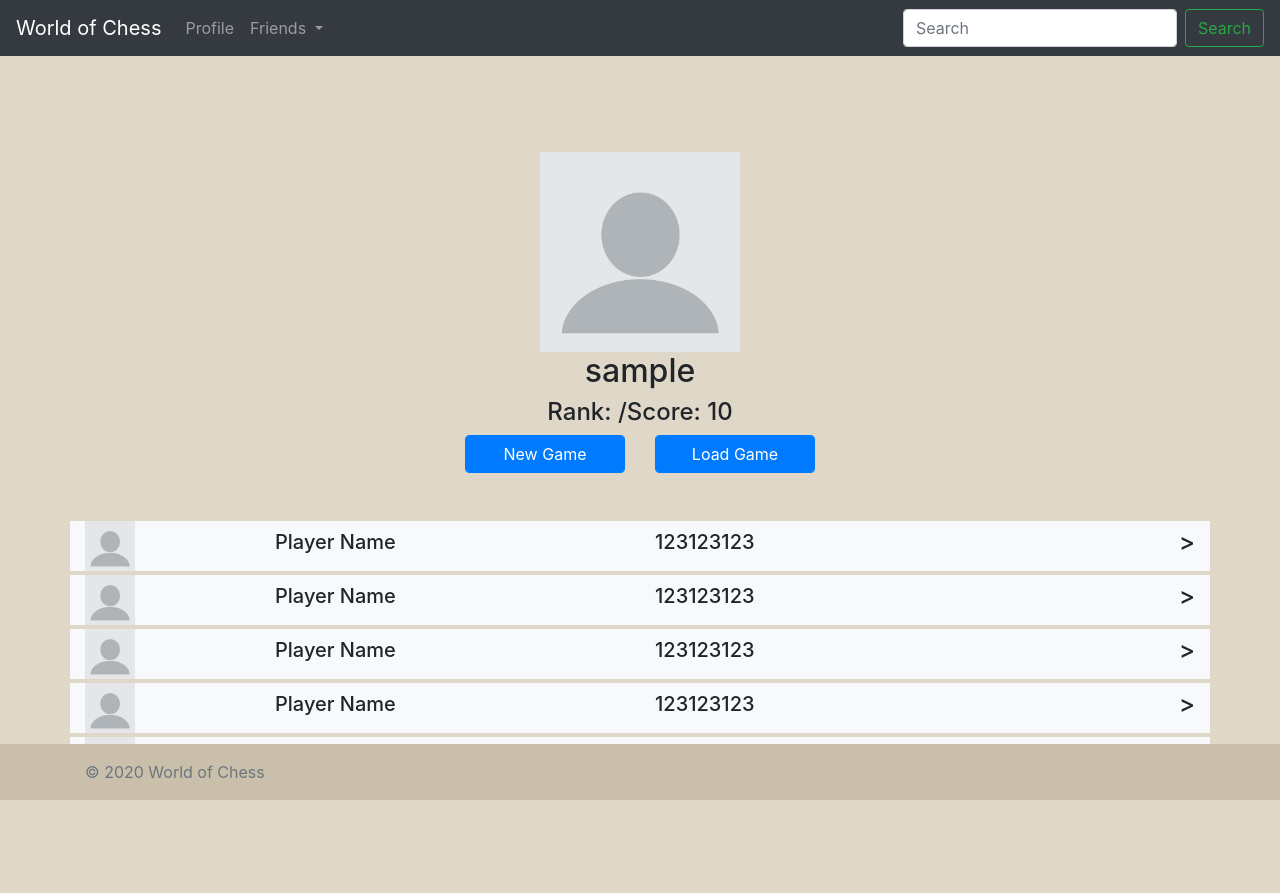
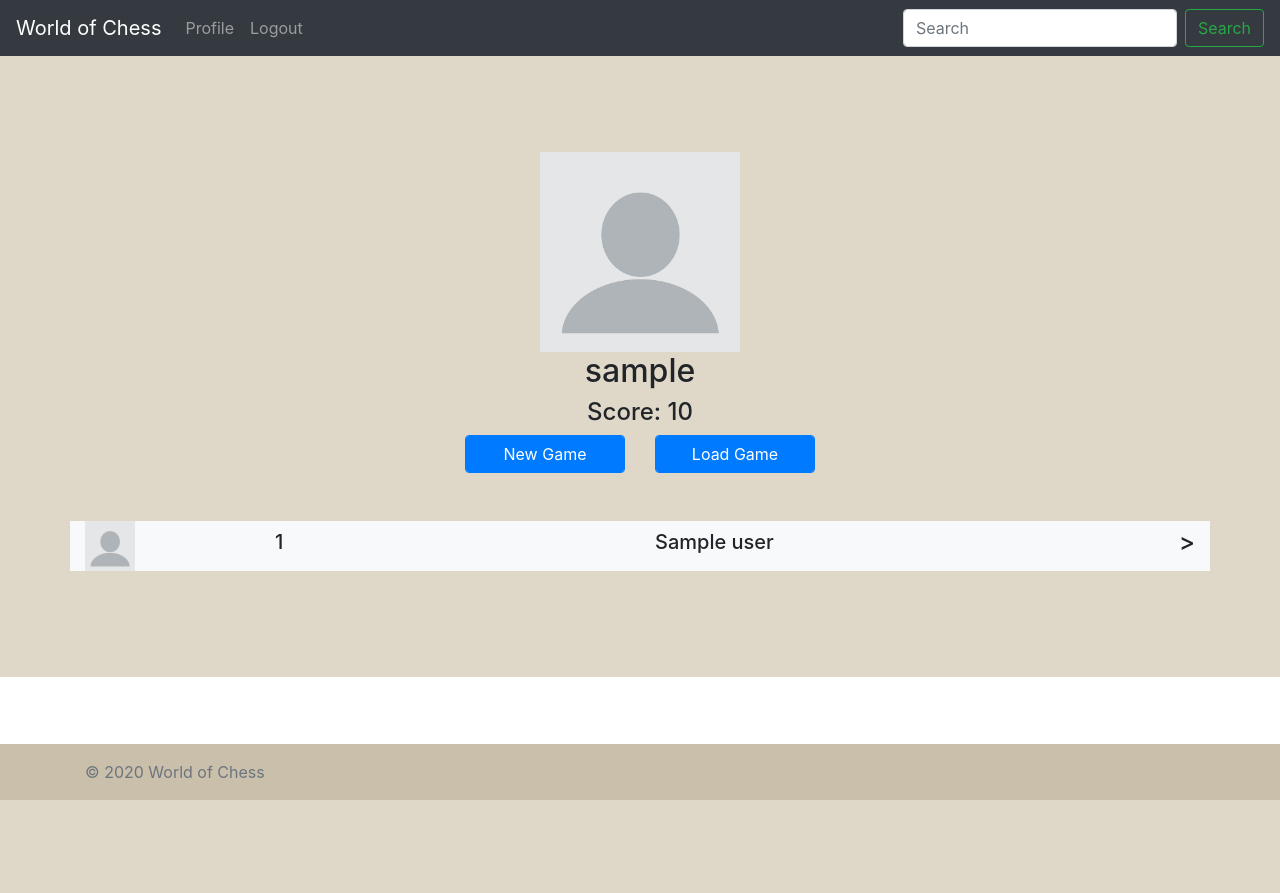
Before and after one commit to JonahSutter/COMP442_Website_Project, a Flask app: template templates/main_page.html in a window 1280 px wide. After the commit the page ends 800 px from the top, so only its background shows below. Run offline with Flask 2, Linux system fonts and the light colour scheme; the template is opened without the code that fills it: most values are stand-ins (such as "Sample title", 1, 10 or a date in 2020); parts of the project's set-up code (start-up, migrations or seed data) failed here and were passed over; some libraries are stand-ins or nearby versions.

Commit message:
Removed friends tab from nav, added logout to nav

```diff
--- a/server.py
+++ b/server.py
@@ -16,6 +16,7 @@ app = Flask(__name__)
 app.config['SEND_FILE_MAX_AGE_DEFAULT'] = 0
 # generate a random secret key
 app.config["SECRET_KEY"] = "hotdogmuffinmordorelrondbugsniper"
+app.secret_key = "hotdogmuffinmordorelrondbugsniper"
 
 # Path to website directory
 serverdir = os.path.dirname(__file__)
@@ -80,18 +81,35 @@ def close_connection(exception):
 
 # ACTIVE LOGIN
 
+def check_login():
+    uid = session.get("uid")
+    try:
+        exp = datetime.strptime(session.get("expires"), "Y-%m-%dT%H:%M:%SZ")
+    except ValueError:
+        exp = None
+    conn = get_db()
+    c = conn.cursor()
+    user = c.execute('select * from Users where id=?;',(uid,))
+    conn.commit()
+    conn.close()
+    if user is None or exp is None or exp < datetime.utcnow():
+        print('Valid user')
+        print(user)
+        print(exp)
+        return redirect(url_for("get_login"))
+
 # ROUTES
 
 # default route of server, routes client to login page
 # add: create database if not created
 @app.route("/", methods=["GET"])
 def index():
+    session.pop("uid", None)
     return redirect(url_for("get_login"))
 
 # post handler for login
 # validates username and password
 # if valid routes to main_page.html, else refreshes page
-# TODO: hash password and see if its in the database
 # TODO: add a way to login as an administrator
 # TODO: add user to login session (user authentication slides)
 @app.route("/login/", methods=["POST"])
@@ -111,6 +129,8 @@ def login():
         conn = get_db()
         c = conn.cursor()
         user = c.execute('SELECT id, username, password, score FROM Users WHERE username=?;',(user_name,)).fetchone()
+        conn.commit()
+        conn.close()
         if user is not None and check_password(pwd, user[2], pep):
             expires = datetime.utcnow()+timedelta(hours=24)
             session["uid"] = user[0]
@@ -127,6 +147,7 @@ def login():
 # post handler for login, displays login.html
 @app.route("/login/", methods=["GET"])
 def get_login():
+    session.pop("uid", None)
     return render_template("login.html")
 
 # post handler for main
@@ -140,15 +161,18 @@ def main():
 # add: only display if user info is in login session, else route to login
 @app.route("/main/", methods=["GET"])
 def get_main():
+    check_login()
     uid = session.get("uid")
-    if uid is None:
-        return redirect(url_for('login'))
-    c = get_db().cursor()
-    user = c.execute('SELECT id from Users where id=?',(session["uid"],))
-    if user is not None:
-        username = session["username"]
-        score = session["score"]
-        return render_template("main_page.html", username=username, score=score)
+    conn = get_db()
+    c = conn.cursor()
+    user = c.execute('SELECT id from Users where id=?',(uid,))
+    top_users = c.execute('select username, score from Users order by score desc limit 3;').fetchall()
+    conn.commit()
+    conn.close()
+    if user is not None and top_users is not None:
+        username = session.get("username")
+        score = session.get("score")
+        return render_template("main_page.html", username=username, score=score, top_users=top_users)
     return redirect(url_for("login"))
 
 # post handler for game
@@ -162,11 +186,13 @@ def game():
 # add: waiting for requirements
 @app.route("/game/", methods=["GET"])
 def get_game():
+    check_login()
     uid = session.get("uid")
-    if uid is None:
-        return redirect(url_for('login'))
-    c = get_db().cursor()
-    user = c.execute('SELECT id from Users where id=?',(session["uid"],))
+    conn = get_db()
+    c = conn.cursor()
+    user = c.execute('SELECT id from Users where id=?',(uid,))
+    conn.commit()
+    conn.close()
     if user is not None:
         return render_template("game_page.html")
     return redirect(url_for("login"))
@@ -181,11 +207,13 @@ def edit():
 # add: only display if user info in login session, else route to login
 @app.route("/edit/", methods=["GET"])
 def get_edit():
+    check_login()
     uid = session.get("uid")
-    if uid is None:
-        return redirect(url_for('login'))
-    c = get_db().cursor()
-    user = c.execute('SELECT id from Users where id=?',(session["uid"],))
+    conn = get_db()
+    c = conn.cursor()
+    user = c.execute('SELECT id from Users where id=?',(uid,))
+    conn.commit()
+    conn.close()
     if user is not None:
         username = session["username"]
         return render_template("edit_account.html", username=username)
@@ -226,6 +254,7 @@ def create():
         score = 0
         c.execute('INSERT INTO Users (username, password, score, isadmin) VALUES (?,?,?,?);',(user_name, hpwd, score, isadmin))
         conn.commit()
+        conn.close()
         # route to login and make user sign in
         return redirect(url_for("login"))
     else:
@@ -237,4 +266,5 @@ def create():
 # add: only display if user info in login session, else route to login
 @app.route("/create/", methods=["GET"])
 def get_create():
+    check_login()
     return render_template("create_account.html")
--- a/templates/main_page.html
+++ b/templates/main_page.html
@@ -22,7 +22,7 @@ World Of Chess
         <h2> {{ username }} </h2>
     </div>
     <div class="row justify-content-center">
-        <h4> Rank: /Score: {{ score }} </h4>
+        <h4> Score: {{ score }} </h4>
     </div>
 </div>
 
@@ -47,80 +47,23 @@ World Of Chess
 
 <div class="container leaderboard" id="leaderboard">
 
+    {% for user in top_users %}
     <div class="row bg-light mt-5 align-items-center">
         <div class="col-md-2">
             <img src="/static/profile.png" alt="Leaderboard Profile Picture" width="50" height="50">
         </div>
         <div class="col-md-4">
-            <h5> Player Name </h5>
+            <h5> {{user[0]}} </h5>
         </div>
         <div class="col-md-4">
-            <h5> 123123123 </h5>
+            <h5> {{user[1]}} </h5>
         </div>
         <div class="col-md-2 text-right">
             <h4> > </h4>
         </div>
     </div>
+    {% endfor %}
 
-    <div class="row bg-light mt-1 align-items-center">
-        <div class="col-md-2">
-            <img src="/static/profile.png" alt="Leaderboard Profile Picture" width="50" height="50">
-        </div>
-        <div class="col-md-4">
-            <h5> Player Name </h5>
-        </div>
-        <div class="col-md-4">
-            <h5> 123123123 </h5>
-        </div>
-        <div class="col-md-2 text-right">
-            <h4> > </h4>
-        </div>
-    </div>
-
-    <div class="row bg-light mt-1 align-items-center">
-        <div class="col-md-2">
-            <img src="/static/profile.png" alt="Leaderboard Profile Picture" width="50" height="50">
-        </div>
-        <div class="col-md-4">
-            <h5> Player Name </h5>
-        </div>
-        <div class="col-md-4">
-            <h5> 123123123 </h5>
-        </div>
-        <div class="col-md-2 text-right">
-            <h4> > </h4>
-        </div>
-    </div>
-
-    <div class="row bg-light mt-1 align-items-center">
-        <div class="col-md-2">
-            <img src="/static/profile.png" alt="Leaderboard Profile Picture" width="50" height="50">
-        </div>
-        <div class="col-md-4">
-            <h5> Player Name </h5>
-        </div>
-        <div class="col-md-4">
-            <h5> 123123123 </h5>
-        </div>
-        <div class="col-md-2 text-right">
-            <h4> > </h4>
-        </div>
-    </div>
-
-    <div class="row bg-light mt-1 align-items-center">
-        <div class="col-md-2">
-            <img src="/static/profile.png" alt="Leaderboard Profile Picture" width="50" height="50">
-        </div>
-        <div class="col-md-4">
-            <h5> Player Name </h5>
-        </div>
-        <div class="col-md-4">
-            <h5> 123123123 </h5>
-        </div>
-        <div class="col-md-2 text-right">
-            <h4> > </h4>
-        </div>
-    </div>
 </div>
 
 
--- a/templates/template.j2
+++ b/templates/template.j2
@@ -23,7 +23,7 @@
 
   {% block navbar %}
   <nav class="navbar navbar-expand-lg navbar-dark bg-dark">
-    <a class="navbar-brand" href="#">World of Chess</a>
+    <a class="navbar-brand" href="{{url_for('get_main')}}">World of Chess</a>
     <button class="navbar-toggler" type="button" data-toggle="collapse" data-target="#navbarSupportedContent" aria-controls="navbarSupportedContent" aria-expanded="false" aria-label="Toggle navigation">
       <span class="navbar-toggler-icon"></span>
     </button>
@@ -33,6 +33,7 @@
         <li class="nav-item">
           <a class="nav-link" href="{{ url_for('edit') }}">Profile </a>
         </li>
+        <!--
         <li class="nav-item dropdown">
           <a class="nav-link dropdown-toggle" href="#" id="navbarDropdown" role="button" data-toggle="dropdown" aria-haspopup="true" aria-expanded="false">
             Friends
@@ -42,6 +43,10 @@
             <a class="dropdown-item" href="#">Add Friend</a>
             <a class="dropdown-item" href="#">Remove Friend</a>
           </div>
+        </li>
+        -->
+        <li class="nav-item">
+          <a class="nav-link" href="{{ url_for('get_login') }}">Logout </a>
         </li>
       </ul>
       <form class="form-inline my-2 my-lg-0">
```
Also changed, not shown: chess_data.sqlite3.
